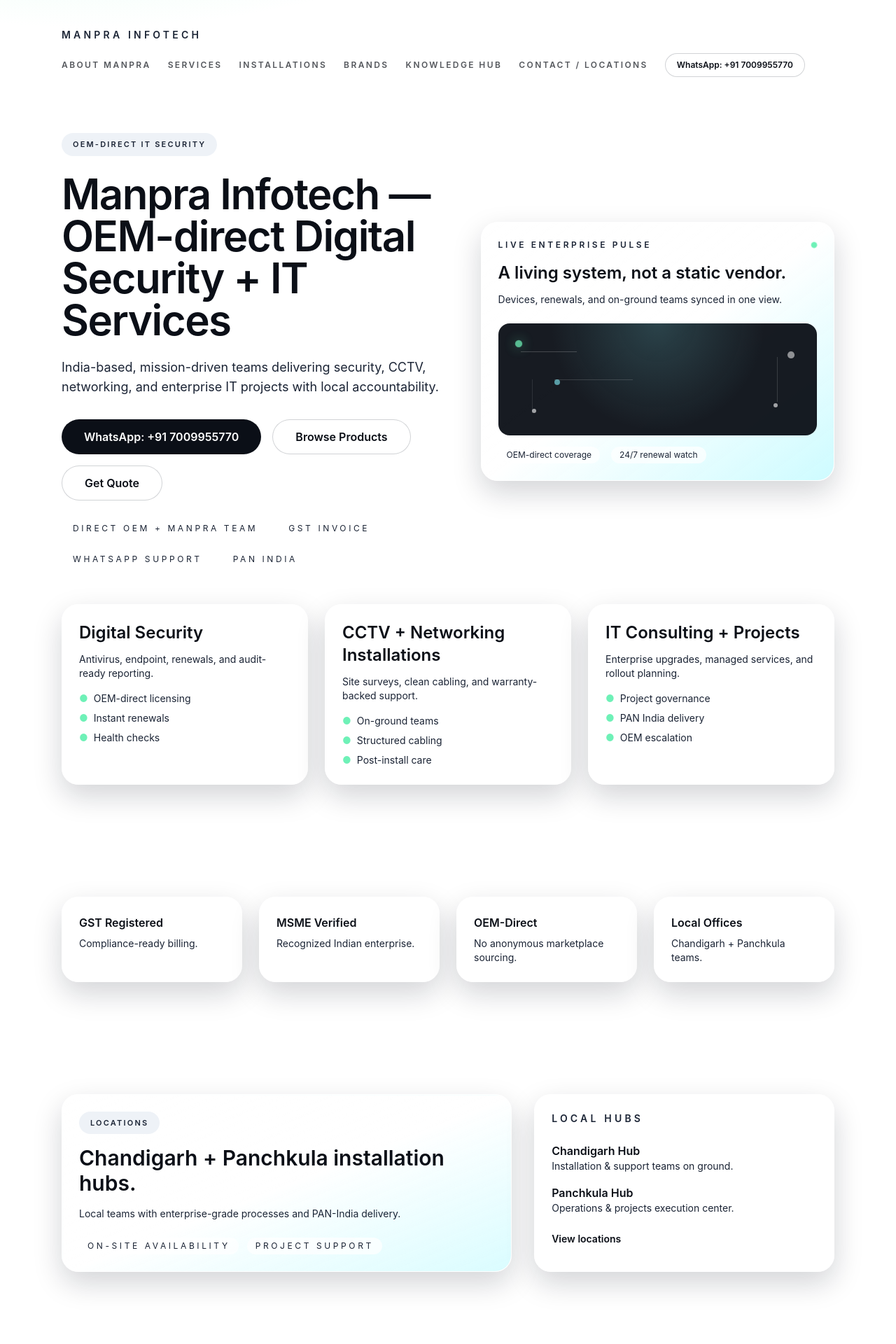
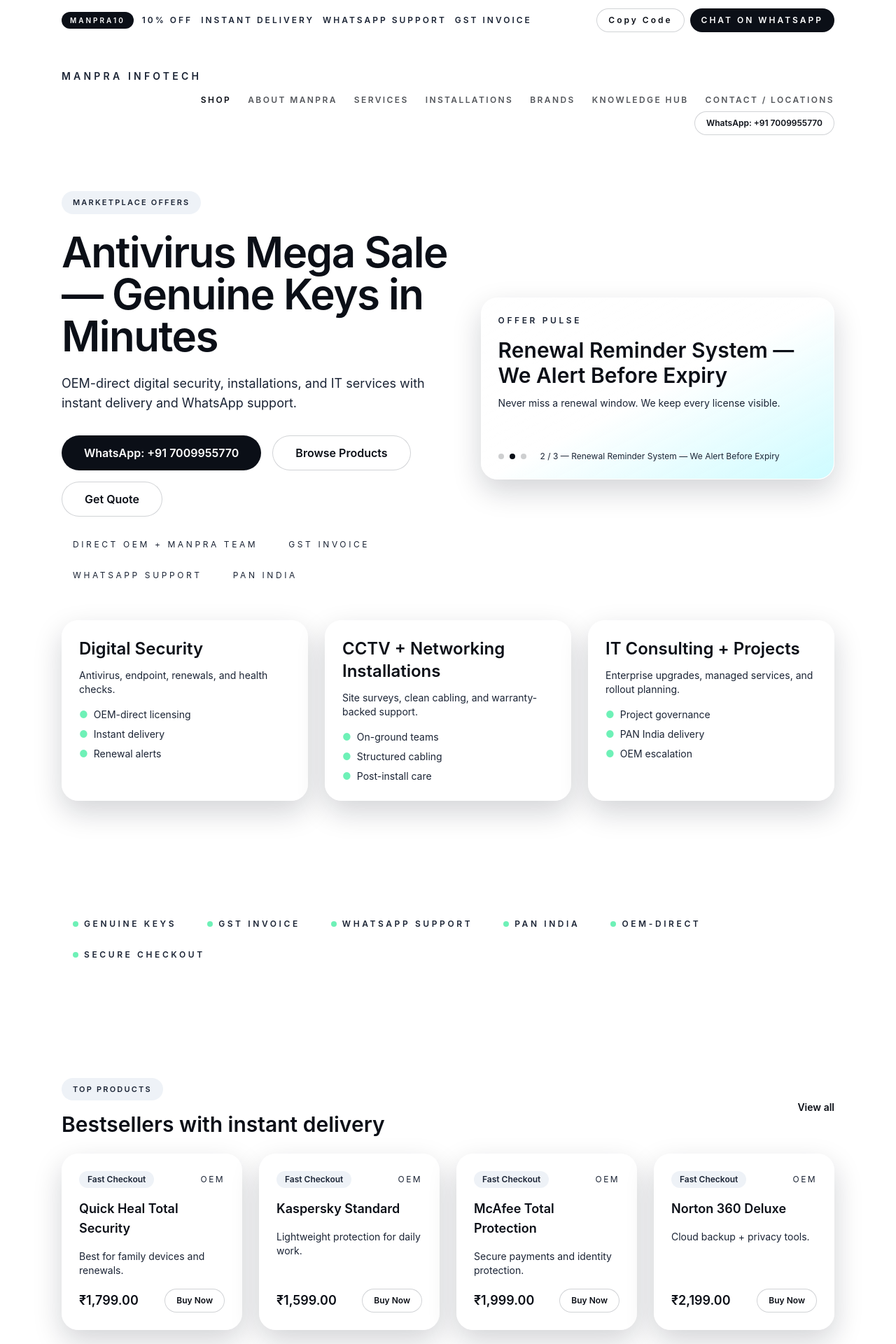
Before and after one commit to manprainfotech/manprainfotech, a Next.js app: page / in a window 1280 px wide. Shown: the top 1920 px of the page at 70% size. Built offline with nearby package versions, Linux system fonts and the light colour scheme; no server answers.

Commit message:
Ecommerce hero + offer strip + product rails + trust

```diff
--- a/src/app/contact/page.tsx
+++ b/src/app/contact/page.tsx
@@ -58,6 +58,37 @@
         </Container>
       </Section>
 
+      <Section>
+        <Container>
+          <div className="grid gap-6 md:grid-cols-2">
+            <Card>
+              <h2 className="text-2xl font-semibold text-ink">Chandigarh Hub</h2>
+              <p className="mt-2 text-sm text-steel">
+                Installation & Support Hub
+              </p>
+              <a
+                href="https://www.google.com/maps/search/?api=1&query=Manpra+Infotech+Chandigarh"
+                className="mt-4 inline-flex text-sm font-semibold text-ink"
+              >
+                View on Google Maps
+              </a>
+            </Card>
+            <Card>
+              <h2 className="text-2xl font-semibold text-ink">Panchkula Hub</h2>
+              <p className="mt-2 text-sm text-steel">
+                Operations & Projects Hub
+              </p>
+              <a
+                href="https://www.google.com/maps/search/?api=1&query=Manpra+Infotech+Panchkula"
+                className="mt-4 inline-flex text-sm font-semibold text-ink"
+              >
+                View on Google Maps
+              </a>
+            </Card>
+          </div>
+        </Container>
+      </Section>
+
       <SiteFooter />
     </main>
   );
--- a/src/app/layout.tsx
+++ b/src/app/layout.tsx
@@ -2,6 +2,7 @@
 import type { Metadata } from "next";
 import Script from "next/script";
 import { getSiteUrl, siteName } from "@/lib/site";
+import OfferStrip from "@/components/OfferStrip";
 
 export const metadata: Metadata = {
   metadataBase: new URL(getSiteUrl()),
@@ -37,6 +38,7 @@
   return (
     <html lang="en">
       <body className="min-h-screen bg-mesh bg-radial-glow font-sans text-ink">
+        <OfferStrip />
         {children}
         {gaId ? (
           <>
--- a/src/app/locations/page.tsx
+++ b/src/app/locations/page.tsx
@@ -21,11 +21,15 @@
     title: "Chandigarh",
     subtitle: "Installation & Support Hub",
     detail: "On-site deployment, hardware planning, and rapid response teams.",
+    mapLink:
+      "https://www.google.com/maps/search/?api=1&query=Manpra+Infotech+Chandigarh",
   },
   {
     title: "Panchkula",
     subtitle: "Operations & Projects Hub",
     detail: "Project management, OEM coordination, and enterprise delivery.",
+    mapLink:
+      "https://www.google.com/maps/search/?api=1&query=Manpra+Infotech+Panchkula",
   },
 ];
 
@@ -59,6 +63,12 @@
                   {location.subtitle}
                 </p>
                 <p className="mt-3 text-sm text-steel">{location.detail}</p>
+                <a
+                  href={location.mapLink}
+                  className="mt-4 inline-flex text-sm font-semibold text-ink"
+                >
+                  View on Google Maps
+                </a>
               </Card>
             ))}
           </div>
--- a/src/app/page.tsx
+++ b/src/app/page.tsx
@@ -1,41 +1,58 @@
 import Link from "next/link";
 import type { Metadata } from "next";
 import { getSiteUrl } from "@/lib/site";
+import { formatPrice } from "@/lib/format";
 import SiteHeader from "@/components/SiteHeader";
 import SiteFooter from "@/components/SiteFooter";
+import HeroSlider from "@/components/HeroSlider";
 import { Badge, Card, Container, Section } from "@/components/ui";
 import { buttonStyles } from "@/components/ui/Button";
 
 const siteUrl = getSiteUrl();
 const whatsappNumber = "917009955770";
 const whatsappMessage = encodeURIComponent(
-  "Hello Manpra Infotech, I need OEM-direct security and IT services."
+  "Hello Manpra Infotech, I want to buy OEM-direct protection and get a quote."
 );
 const whatsappLink = `https://wa.me/${whatsappNumber}?text=${whatsappMessage}`;
 
 export const metadata: Metadata = {
   title: "Manpra Infotech — OEM-direct Digital Security + IT Services",
   description:
-    "Manpra Infotech is an India-based OEM-direct IT security and installations partner. Digital security, CCTV, networking, and IT projects with local teams in Chandigarh and Panchkula.",
+    "India-born OEM-direct security marketplace with instant delivery, trusted installations, and enterprise-grade IT services. WhatsApp support + GST invoice.",
   openGraph: {
     title: "Manpra Infotech — OEM-direct Digital Security + IT Services",
     description:
-      "Manpra Infotech is an India-based OEM-direct IT security and installations partner. Digital security, CCTV, networking, and IT projects with local teams in Chandigarh and Panchkula.",
+      "India-born OEM-direct security marketplace with instant delivery, trusted installations, and enterprise-grade IT services. WhatsApp support + GST invoice.",
     url: siteUrl,
   },
   twitter: {
     card: "summary_large_image",
     title: "Manpra Infotech — OEM-direct Digital Security + IT Services",
     description:
-      "Manpra Infotech is an India-based OEM-direct IT security and installations partner. Digital security, CCTV, networking, and IT projects with local teams in Chandigarh and Panchkula.",
+      "India-born OEM-direct security marketplace with instant delivery, trusted installations, and enterprise-grade IT services. WhatsApp support + GST invoice.",
   },
 };
+
+const slides = [
+  {
+    title: "Antivirus Mega Sale — Genuine Keys in Minutes",
+    description: "Direct OEM + Manpra team support. Instant delivery on email and WhatsApp.",
+  },
+  {
+    title: "Renewal Reminder System — We Alert Before Expiry",
+    description: "Never miss a renewal window. We keep every license visible.",
+  },
+  {
+    title: "Born & Built in India — OEM-direct + Manpra Team Support",
+    description: "Local hubs, real engineers, PAN-India execution.",
+  },
+];
 
 const pillars = [
   {
     title: "Digital Security",
-    description: "Antivirus, endpoint, renewals, and audit-ready reporting.",
-    points: ["OEM-direct licensing", "Instant renewals", "Health checks"],
+    description: "Antivirus, endpoint, renewals, and health checks.",
+    points: ["OEM-direct licensing", "Instant delivery", "Renewal alerts"],
   },
   {
     title: "CCTV + Networking Installations",
@@ -56,21 +73,39 @@
   "PAN India",
 ];
 
-const trustLayer = [
-  { title: "GST Registered", detail: "Compliance-ready billing." },
-  { title: "MSME Verified", detail: "Recognized Indian enterprise." },
-  { title: "OEM-Direct", detail: "No anonymous marketplace sourcing." },
-  { title: "Local Offices", detail: "Chandigarh + Panchkula teams." },
+const trustChips = [
+  "Genuine Keys",
+  "GST Invoice",
+  "WhatsApp Support",
+  "PAN India",
+  "OEM-direct",
+  "Secure Checkout",
 ];
 
-const locations = [
+const topProducts = [
   {
-    title: "Chandigarh Hub",
-    detail: "Installation & support teams on ground.",
+    name: "Quick Heal Total Security",
+    benefit: "Best for family devices and renewals.",
+    price: 179900,
+    slug: "quick-heal-total-security-1pc-1y",
   },
   {
-    title: "Panchkula Hub",
-    detail: "Operations & projects execution center.",
+    name: "Kaspersky Standard",
+    benefit: "Lightweight protection for daily work.",
+    price: 159900,
+    slug: "kaspersky-standard-1pc-1y",
+  },
+  {
+    name: "McAfee Total Protection",
+    benefit: "Secure payments and identity protection.",
+    price: 199900,
+    slug: "mcafee-total-protection-1pc-1y",
+  },
+  {
+    name: "Norton 360 Deluxe",
+    benefit: "Cloud backup + privacy tools.",
+    price: 219900,
+    slug: "norton-360-deluxe-1pc-1y",
   },
 ];
 
@@ -89,10 +124,33 @@
   },
 ];
 
+const locations = [
+  {
+    title: "Chandigarh hub",
+    detail: "Installation & support teams on ground.",
+  },
+  {
+    title: "Panchkula hub",
+    detail: "Operations & projects execution center.",
+  },
+];
+
 export default function HomePage() {
   const jsonLd = {
     "@context": "https://schema.org",
     "@graph": [
+      {
+        "@type": "Organization",
+        name: "Manpra Infotech Pvt. Ltd.",
+        url: siteUrl,
+        telephone: "+91 7009955770",
+        contactPoint: {
+          "@type": "ContactPoint",
+          telephone: "+91 7009955770",
+          contactType: "sales",
+          availableLanguage: ["en", "hi"],
+        },
+      },
       {
         "@type": "LocalBusiness",
         name: "Manpra Infotech Pvt. Ltd.",
@@ -104,6 +162,18 @@
           addressCountry: "IN",
           addressRegion: "Chandigarh",
         },
+        location: [
+          {
+            "@type": "Place",
+            name: "Chandigarh Hub",
+            address: { "@type": "PostalAddress", addressLocality: "Chandigarh", addressCountry: "IN" },
+          },
+          {
+            "@type": "Place",
+            name: "Panchkula Hub",
+            address: { "@type": "PostalAddress", addressLocality: "Panchkula", addressCountry: "IN" },
+          },
+        ],
       },
       {
         "@type": "Service",
@@ -130,17 +200,17 @@
     <main>
       <SiteHeader />
 
-      <Section className="pt-20">
+      <Section className="pt-16">
         <Container>
           <div className="grid gap-10 lg:grid-cols-[1.05fr_0.95fr] lg:items-center">
             <div>
-              <Badge>OEM-Direct IT Security</Badge>
+              <Badge>Marketplace Offers</Badge>
               <h1 className="mt-6 font-display text-4xl font-semibold tracking-tight text-ink sm:text-5xl lg:text-6xl">
-                Manpra Infotech — OEM-direct Digital Security + IT Services
+                Antivirus Mega Sale — Genuine Keys in Minutes
               </h1>
               <p className="mt-6 text-lg text-steel">
-                India-based, mission-driven teams delivering security, CCTV,
-                networking, and enterprise IT projects with local accountability.
+                OEM-direct digital security, installations, and IT services with
+                instant delivery and WhatsApp support.
               </p>
               <div className="mt-8 flex flex-wrap gap-4">
                 <a href={whatsappLink} className={buttonStyles({ size: "lg" })}>
@@ -170,38 +240,7 @@
             <Card className="relative overflow-hidden">
               <div className="absolute inset-0 bg-gradient-to-br from-white via-white/60 to-aurora/40" />
               <div className="relative">
-                <div className="flex items-center justify-between">
-                  <p className="text-xs font-semibold uppercase tracking-[0.3em] text-steel">
-                    Live enterprise pulse
-                  </p>
-                  <span className="h-2 w-2 rounded-full bg-neon animate-[pulseSoft_4s_ease-in-out_infinite]" />
-                </div>
-                <h2 className="mt-4 text-2xl font-semibold text-ink">
-                  A living system, not a static vendor.
-                </h2>
-                <p className="mt-3 text-sm text-steel">
-                  Devices, renewals, and on-ground teams synced in one view.
-                </p>
-                <div className="relative mt-6 h-40 rounded-2xl bg-ink/95 p-4">
-                  <div className="absolute inset-0 bg-[radial-gradient(circle_at_top,rgba(132,246,255,0.18),transparent_55%)]" />
-                  <span className="absolute left-6 top-6 h-2.5 w-2.5 rounded-full bg-neon shadow-[0_0_16px_rgba(110,241,183,0.7)] animate-[pulseSoft_5s_ease-in-out_infinite]" />
-                  <span className="absolute left-20 top-20 h-2 w-2 rounded-full bg-aurora animate-[pulseSoft_6s_ease-in-out_infinite]" />
-                  <span className="absolute right-8 top-10 h-2.5 w-2.5 rounded-full bg-white/80 animate-[pulseSoft_7s_ease-in-out_infinite]" />
-                  <span className="absolute bottom-8 left-12 h-1.5 w-1.5 rounded-full bg-white/60" />
-                  <span className="absolute bottom-10 right-14 h-1.5 w-1.5 rounded-full bg-white/60" />
-                  <div className="absolute left-8 top-10 h-[1px] w-20 bg-white/20" />
-                  <div className="absolute left-20 top-20 h-[1px] w-28 bg-white/15" />
-                  <div className="absolute right-14 top-12 h-16 w-[1px] bg-white/15" />
-                  <div className="absolute bottom-8 left-12 h-12 w-[1px] bg-white/10" />
-                </div>
-                <div className="mt-4 flex items-center gap-4 text-xs text-steel">
-                  <span className="rounded-full bg-white/70 px-3 py-1">
-                    OEM-direct coverage
-                  </span>
-                  <span className="rounded-full bg-white/70 px-3 py-1">
-                    24/7 renewal watch
-                  </span>
-                </div>
+                <HeroSlider slides={slides} />
               </div>
             </Card>
           </div>
@@ -230,15 +269,58 @@
         </Container>
       </Section>
 
+      <Section className="pt-0">
+        <Container>
+          <div className="flex flex-wrap items-center gap-3 text-xs font-semibold uppercase tracking-[0.3em] text-steel">
+            {trustChips.map((chip) => (
+              <span key={chip} className="flex items-center gap-2 rounded-full bg-white/80 px-4 py-2">
+                <span className="h-2 w-2 rounded-full bg-neon" />
+                {chip}
+              </span>
+            ))}
+          </div>
+        </Container>
+      </Section>
+
       <Section>
         <Container>
-          <div className="grid gap-6 md:grid-cols-2 lg:grid-cols-4">
-            {trustLayer.map((item) => (
-              <Card key={item.title} className="p-6">
-                <h3 className="text-base font-semibold text-ink">
-                  {item.title}
+          <div className="flex items-center justify-between gap-4">
+            <div>
+              <Badge>Top products</Badge>
+              <h2 className="mt-4 text-3xl font-semibold text-ink">
+                Bestsellers with instant delivery
+              </h2>
+            </div>
+            <Link href="/products" className="text-sm font-semibold text-ink">
+              View all
+            </Link>
+          </div>
+          <div className="mt-6 grid gap-6 md:grid-cols-2 lg:grid-cols-4">
+            {topProducts.map((product) => (
+              <Card key={product.name} className="flex flex-col gap-4">
+                <div className="flex items-center justify-between">
+                  <span className="rounded-full bg-mist px-3 py-1 text-xs font-semibold text-steel">
+                    Fast Checkout
+                  </span>
+                  <span className="text-xs uppercase tracking-[0.2em] text-steel">
+                    OEM
+                  </span>
+                </div>
+                <h3 className="text-lg font-semibold text-ink">
+                  {product.name}
                 </h3>
-                <p className="mt-2 text-sm text-steel">{item.detail}</p>
+                <p className="text-sm text-steel">{product.benefit}</p>
+                <div className="mt-auto flex items-center justify-between">
+                  <span className="text-lg font-semibold text-ink">
+                    {formatPrice(product.price)}
+                  </span>
+                  <Link
+                    href={`/products/${product.slug}`}
+                    className={buttonStyles({ variant: "secondary", size: "sm" })}
+                  >
+                    Buy Now
+                  </Link>
+                </div>
               </Card>
             ))}
           </div>
@@ -303,11 +385,11 @@
             <div>
               <Badge>OEM roadmap</Badge>
               <h2 className="mt-4 text-3xl font-semibold text-ink">
-                OEMs are welcome to partner with Manpra.
+                We onboard OEM partners continuously.
               </h2>
               <p className="mt-3 text-sm text-steel">
-                We onboard OEM partners continuously. Enterprise and government
-                projects benefit from direct channels and accountability.
+                OEMs can partner with Manpra for direct market access, trusted
+                installations, and enterprise delivery.
               </p>
             </div>
             <div className="grid gap-6 md:grid-cols-3">
@@ -329,33 +411,6 @@
         </Container>
       </Section>
 
-      <Section>
-        <Container>
-          <Card className="flex flex-col gap-6 bg-gradient-to-br from-white via-white/70 to-aurora/30">
-            <div>
-              <h2 className="text-3xl font-semibold text-ink">
-                Ready for a site visit or quote?
-              </h2>
-              <p className="mt-3 text-lg text-steel">
-                WhatsApp-enabled support for installations, renewals, and
-                enterprise planning.
-              </p>
-            </div>
-            <div className="flex flex-wrap gap-4">
-              <a href={whatsappLink} className={buttonStyles({ size: "lg" })}>
-                WhatsApp: +91 7009955770
-              </a>
-              <Link
-                href="/services"
-                className={buttonStyles({ variant: "secondary", size: "lg" })}
-              >
-                Explore services
-              </Link>
-            </div>
-          </Card>
-        </Container>
-      </Section>
-
       <SiteFooter />
 
       <script
--- /dev/null
+++ b/src/components/HeroSlider.tsx
@@ -0,0 +1,70 @@
+"use client";
+
+import { useEffect, useMemo, useState } from "react";
+import { cn } from "@/lib/cn";
+
+type Slide = {
+  title: string;
+  description: string;
+};
+
+type HeroSliderProps = {
+  slides: Slide[];
+};
+
+export default function HeroSlider({ slides }: HeroSliderProps) {
+  const [index, setIndex] = useState(0);
+  const total = slides.length;
+
+  useEffect(() => {
+    const timer = window.setInterval(() => {
+      setIndex((prev) => (prev + 1) % total);
+    }, 5200);
+
+    return () => window.clearInterval(timer);
+  }, [total]);
+
+  const current = useMemo(() => slides[index], [slides, index]);
+
+  return (
+    <div className="relative">
+      <div className="relative min-h-[170px]">
+        {slides.map((slide, idx) => (
+          <div
+            key={slide.title}
+            className={cn(
+              "absolute inset-0 transition-all duration-500",
+              idx === index
+                ? "translate-y-0 opacity-100"
+                : "translate-y-2 opacity-0 pointer-events-none"
+            )}
+          >
+            <p className="text-xs font-semibold uppercase tracking-[0.3em] text-steel">
+              Offer pulse
+            </p>
+            <h2 className="mt-4 text-2xl font-semibold text-ink sm:text-3xl">
+              {slide.title}
+            </h2>
+            <p className="mt-3 text-sm text-steel">{slide.description}</p>
+          </div>
+        ))}
+      </div>
+      <div className="mt-6 flex items-center gap-2">
+        {slides.map((slide, idx) => (
+          <button
+            key={slide.title}
+            onClick={() => setIndex(idx)}
+            className={cn(
+              "h-2 w-2 rounded-full transition",
+              idx === index ? "bg-ink" : "bg-ink/20"
+            )}
+            aria-label={`View slide ${idx + 1}`}
+          />
+        ))}
+        <span className="ml-3 text-xs text-steel">
+          {index + 1} / {total} — {current.title}
+        </span>
+      </div>
+    </div>
+  );
+}
--- /dev/null
+++ b/src/components/OfferStrip.tsx
@@ -0,0 +1,51 @@
+"use client";
+
+import { useState } from "react";
+import { buttonStyles } from "@/components/ui/Button";
+
+const offerCode = "MANPRA10";
+
+export default function OfferStrip() {
+  const [copied, setCopied] = useState(false);
+
+  const handleCopy = async () => {
+    try {
+      await navigator.clipboard.writeText(offerCode);
+      setCopied(true);
+      window.setTimeout(() => setCopied(false), 1800);
+    } catch {
+      setCopied(false);
+    }
+  };
+
+  return (
+    <div className="sticky top-0 z-50 border-b border-white/60 bg-white/80 backdrop-blur">
+      <div className="mx-auto flex max-w-6xl flex-wrap items-center justify-between gap-3 px-6 py-3 text-xs font-semibold uppercase tracking-[0.25em] text-steel">
+        <div className="flex flex-wrap items-center gap-3">
+          <span className="rounded-full bg-ink px-3 py-1 text-[10px] font-semibold uppercase tracking-[0.3em] text-white">
+            {offerCode}
+          </span>
+          <span>10% OFF</span>
+          <span>Instant delivery</span>
+          <span>WhatsApp support</span>
+          <span>GST invoice</span>
+        </div>
+        <div className="flex flex-wrap gap-2">
+          <button
+            onClick={handleCopy}
+            className={buttonStyles({ variant: "secondary", size: "sm" })}
+            aria-live="polite"
+          >
+            {copied ? "Code Copied" : "Copy Code"}
+          </button>
+          <a
+            href="https://wa.me/917009955770"
+            className={buttonStyles({ size: "sm" })}
+          >
+            Chat on WhatsApp
+          </a>
+        </div>
+      </div>
+    </div>
+  );
+}
--- a/src/components/SiteHeader.tsx
+++ b/src/components/SiteHeader.tsx
@@ -10,6 +10,9 @@
           MANPRA INFOTECH
         </Link>
         <nav className="flex flex-wrap items-center justify-end gap-x-6 gap-y-2 text-xs font-semibold uppercase tracking-[0.2em] text-ink/70">
+          <Link href="/products" className="text-ink">
+            Shop
+          </Link>
           <Link href="/about">About Manpra</Link>
           <Link href="/services">Services</Link>
           <Link href="/installations">Installations</Link>
```
